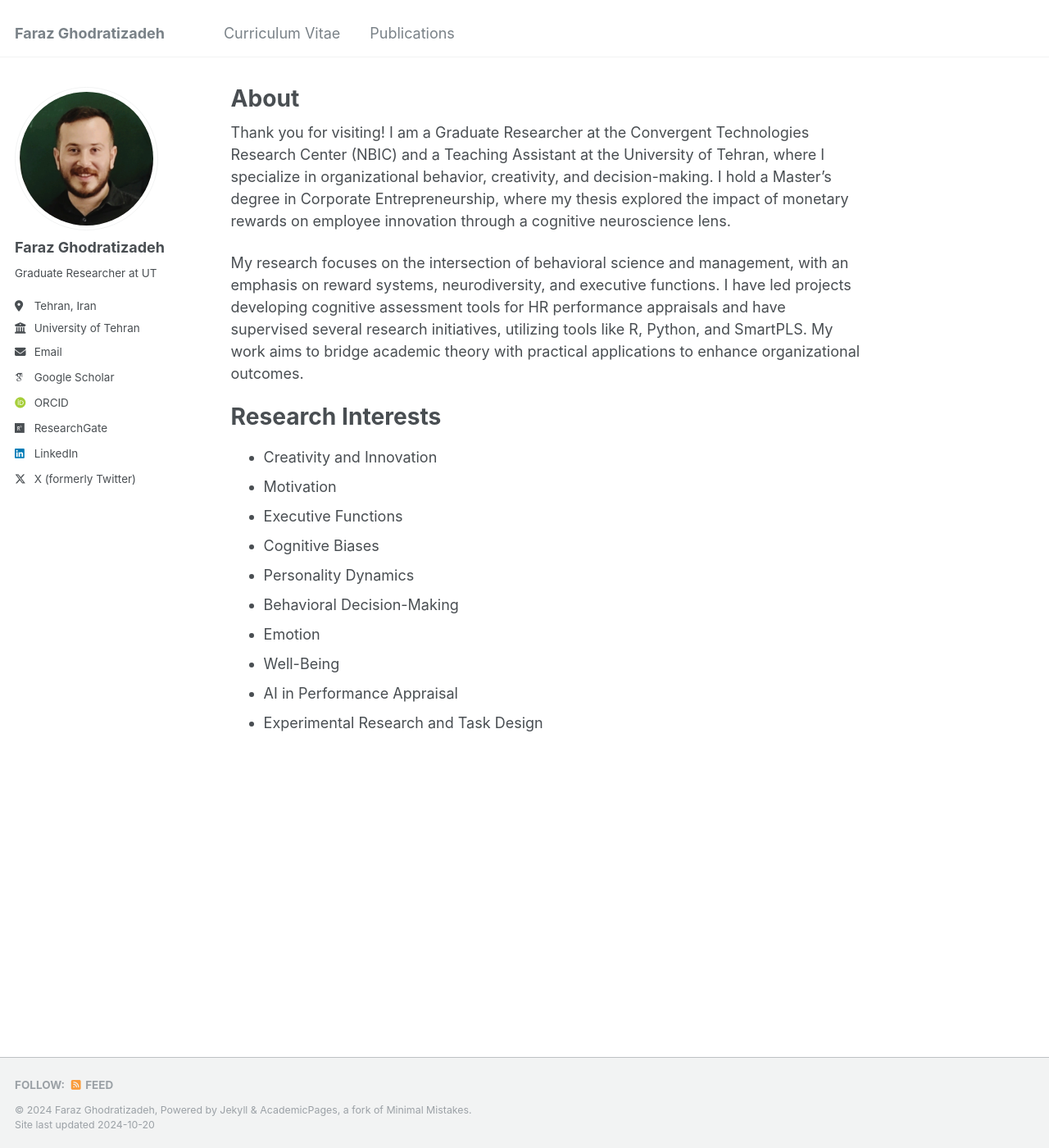
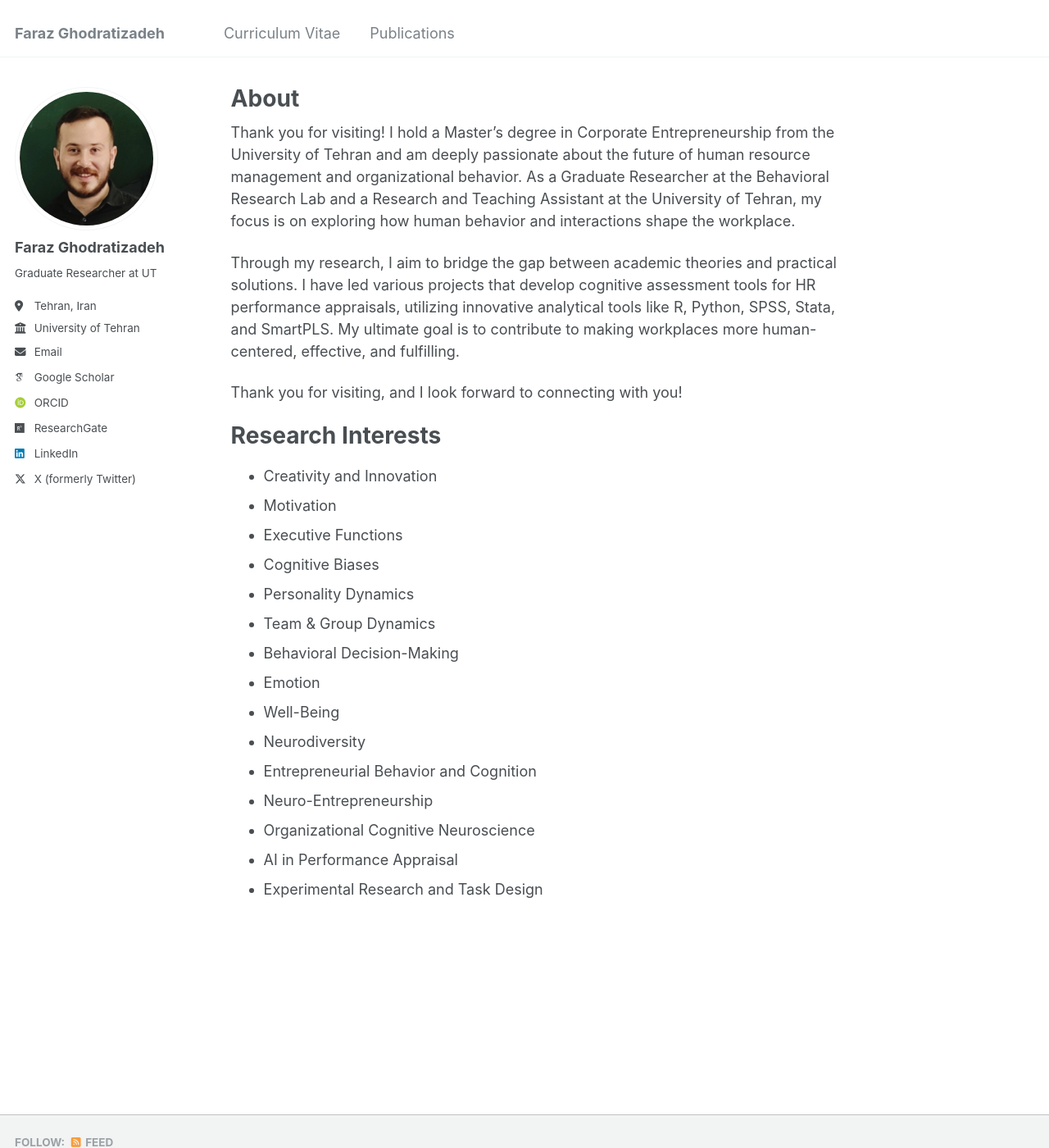
Before and after one commit to farazghz/farazghz.github.io, a Jekyll site: the page built from _pages/about.md, in a window 1280 px wide and 1400 px high. Shown: the whole window at 82% size. Built offline with Jekyll 4.4.1, drawn with Linux system fonts in a browser that asks for light colours; some web fonts are replaced.

Commit message:
Update about.md

```diff
--- a/_pages/about.md
+++ b/_pages/about.md
@@ -6,9 +6,11 @@ redirect_from:
   - /about/
   - /about.html
 ---
-Thank you for visiting! I am a Graduate Researcher at the Convergent Technologies Research Center (NBIC) and a Teaching Assistant at the University of Tehran, where I specialize in organizational behavior, creativity, and decision-making. I hold a Master's degree in Corporate Entrepreneurship, where my thesis explored the impact of monetary rewards on employee innovation through a cognitive neuroscience lens.
+Thank you for visiting! I hold a Master’s degree in Corporate Entrepreneurship from the University of Tehran and am deeply passionate about the future of human resource management and organizational behavior. As a Graduate Researcher at the Behavioral Research Lab and a Research and Teaching Assistant at the University of Tehran, my focus is on exploring how human behavior and interactions shape the workplace.
 
-  My research focuses on the intersection of behavioral science and management, with an emphasis on reward systems, neurodiversity, and executive functions. I have led projects developing cognitive assessment tools for HR performance appraisals and have supervised several research initiatives, utilizing tools like R, Python, and SmartPLS. My work aims to bridge academic theory with practical applications to enhance organizational outcomes.
+Through my research, I aim to bridge the gap between academic theories and practical solutions. I have led various projects that develop cognitive assessment tools for HR performance appraisals, utilizing innovative analytical tools like R, Python, SPSS, Stata, and SmartPLS. My ultimate goal is to contribute to making workplaces more human-centered, effective, and fulfilling.
+
+Thank you for visiting, and I look forward to connecting with you!
 
 # Research Interests
 - Creativity and Innovation
@@ -16,8 +18,13 @@ Thank you for visiting! I am a Graduate Researcher at the Convergent Technologie
 - Executive Functions
 - Cognitive Biases
 - Personality Dynamics
+- Team & Group Dynamics
 - Behavioral Decision-Making
 - Emotion
 - Well-Being
+- Neurodiversity
+- Entrepreneurial Behavior and Cognition
+- Neuro-Entrepreneurship
+- Organizational Cognitive Neuroscience
 - AI in Performance Appraisal
 - Experimental Research and Task Design
```
